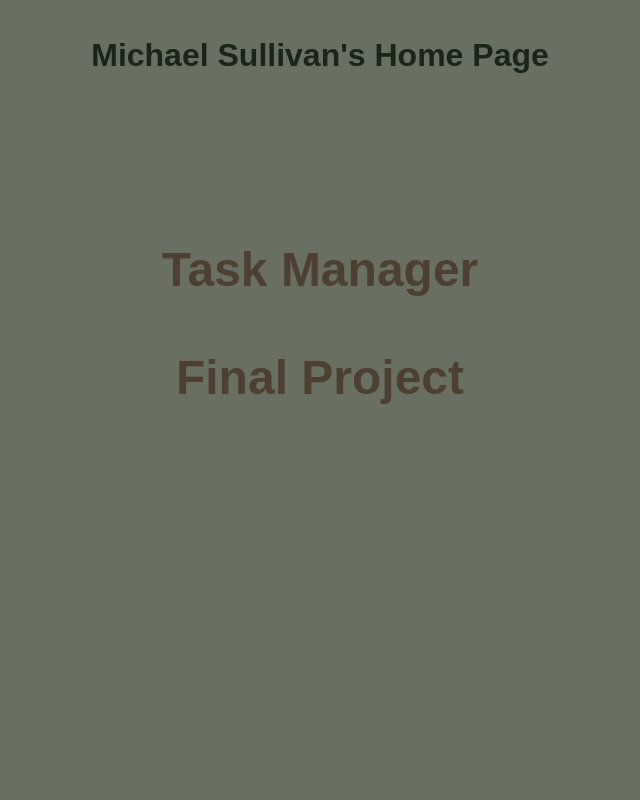
After one commit to Cincinnatux/IT7039_Final, a Flask app: page / in a window 1280 px wide. The commit adds this page. Shown: the whole page, without its empty margins (320-960 px from the left). Run offline with Flask 3, Linux system fonts and the light colour scheme.

Commit message:
Third try

```diff
--- a/app.py
+++ b/app.py
@@ -1,8 +1,21 @@
 from flask import Flask, render_template, url_for, request, redirect
 from flask_sqlalchemy import SQLAlchemy
 from datetime import datetime
+from jinja2 import ChoiceLoader, FileSystemLoader
+import os
 
-app = Flask(__name__)
+app = Flask(
+    __name__,
+    template_folder='assignment/templates',
+    static_folder='assignment/static'
+)
+
+# Bifurcate my project components
+app.jinja_loader = ChoiceLoader([
+    FileSystemLoader(os.path.join(app.root_path, 'assignment', 'templates')), # ./assignment/templates
+    FileSystemLoader(os.path.join(app.root_path, 'templates'))  # ./templates
+])
+
 app.config['SQLALCHEMY_DATABASE_URI'] = 'sqlite:///test.db'
 db = SQLAlchemy(app)  # Initialize the database
 
@@ -14,6 +27,7 @@ class Todo(db.Model):
     def __repr__(self):
         return '<Task %r>' % self.id
 
+# Uncomment the following two lines to create the db tables:
 # with app.app_context():
 #    db.create_all()
 
@@ -34,7 +48,7 @@ def index():
         tasks = Todo.query.order_by(Todo.date_created).all()  # .all could also be .first
         return render_template('index.html', tasks=tasks)
 
-@app.route('/assignment/delete/<int:id>')
+@app.route('/assignment/delete/<int:id>', methods=['POST'])
 def delete(id):
     task_to_delete = Todo.query.get_or_404(id)
 
@@ -45,7 +59,7 @@ def delete(id):
     except:
         return 'There was a problem deleting that task'
 
-@app.route('/assignmentupdate/<int:id>', methods=['GET', 'POST'])
+@app.route('/assignment/update/<int:id>', methods=['GET', 'POST'])
 def update(id):
     task = Todo.query.get_or_404(id)
 
@@ -59,6 +73,14 @@ def update(id):
     else:
         return render_template('update.html', task=task)
 
+@app.route('/final')
+def final():
+    # Placeholder until I create my final project
+    return render_template('home.html')
+
+@app.route('/')
+def home():
+    return render_template('home.html')
 
 if __name__ == "__main__":
     app.run(debug=True)
--- a/assignment/templates/update.html
+++ b/assignment/templates/update.html
@@ -11,7 +11,7 @@
     <h1 style="text-align:center">Update Task</h1>
 
     <div class="form">
-        <form action="/update/{{task.id}}" method="POST">
+        <form action="{{ url_for('update', id=task.id) }}" method="POST">
             <input type="text" name="content" id="content" value="{{task.content}}">
             <input type="submit" value="Update">
         </form>
--- /dev/null
+++ b/templates/home.html
@@ -0,0 +1,25 @@
+<!DOCTYPE html>
+<html lang="en">
+    <head>
+        <title>Home</title>
+        <link href="{{ url_for('static', filename='css/main.css') }}" rel="stylesheet">
+    </head>
+    <body>
+        <div id="grid">
+            <header class="box header">
+                <h1>Michael Sullivan's Home Page</h1>
+            </header>
+            <nav class="box mobile-nav">
+                <a href="{{ url_for('index') }}">Task Manager</a>
+                <a href="{{ url_for('final' )}}">Final Project</a>
+            </nav>
+            <main class="box main"></main>
+            <nav class="box desktop-nav">
+                <a href="{{ url_for('index') }}">Task Manager</a>
+                <a href="{{ url_for('final' )}}">Final Project</a>
+            </nav>
+            <aside class="box aside"></aside>
+            <footer class="box footer"></footer>
+        </div>
+    </body>
+</html>
```
Also changed, not shown: assignment/templates/index.html (+4 -3 lines), instance/test.db (added).
